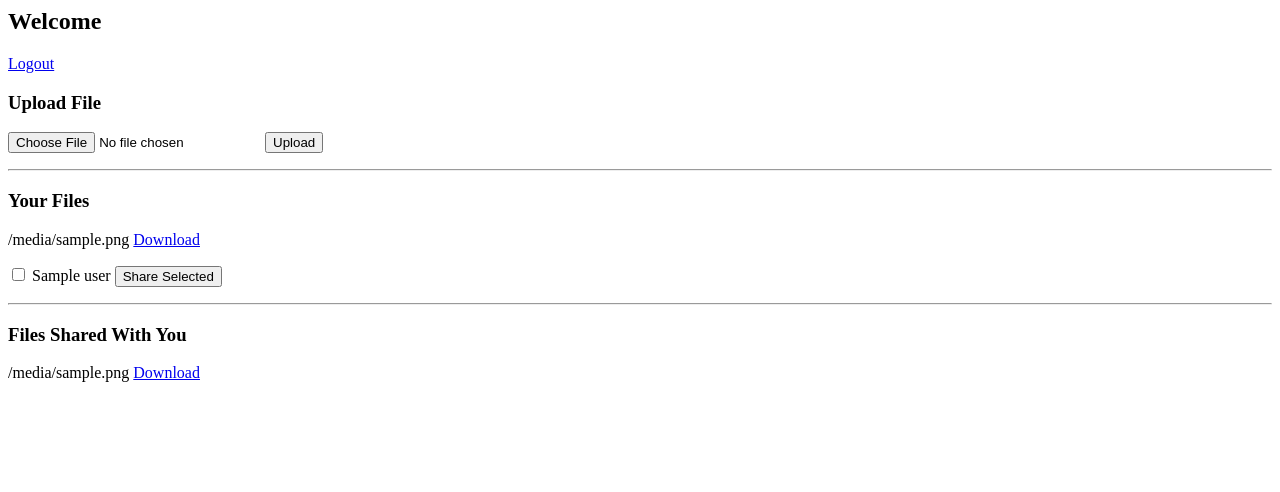
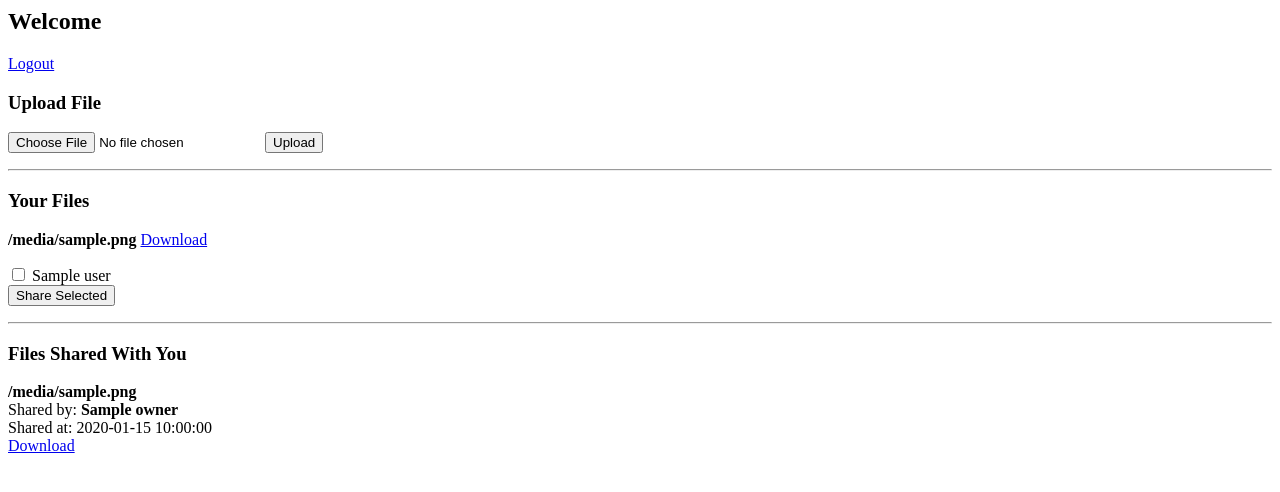
Before and after one commit to karthiksaide/secure-file-sharing, a Flask app: template templates/index.html in a window 1280 px wide. Shown: the top 492 px of the page. Run offline with Flask 3, Linux system fonts and the light colour scheme; the template is opened without the code that fills it: most values are stand-ins (such as "Sample title", 1, 10 or a date in 2020).

Commit message:
Added multi-user sharing with owner and timestamp display

```diff
--- a/app.py
+++ b/app.py
@@ -71,22 +71,24 @@ def dashboard():
         .eq("username", user) \
         .execute()
 
-    # Shared files
-    shared = supabase.table("file_permissions") \
+    # Shared permissions (who shared to me)
+    shared_permissions = supabase.table("file_permissions") \
         .select("*") \
         .eq("shared_with", user) \
+        .order("created_at", desc=True) \
         .execute()
 
-    shared_filenames = [s["filename"] for s in shared.data] if shared.data else []
+    shared_files = []
 
-    shared_files = []
-    if shared_filenames:
-        shared_files = supabase.table("files") \
-            .select("*") \
-            .in_("filename", shared_filenames) \
-            .execute().data
+    if shared_permissions.data:
+        for permission in shared_permissions.data:
+            shared_files.append({
+                "filename": permission["filename"],
+                "owner": permission["owner"],
+                "shared_at": permission["created_at"]
+            })
 
-    # Get all users for checkbox display
+    # All users except current user
     users = supabase.table("users").select("username").execute()
     all_users = [u["username"] for u in users.data if u["username"] != user]
 
@@ -109,6 +111,7 @@ def upload():
     filename = file.filename
     file_bytes = file.read()
 
+    # Store file under user folder
     supabase.storage.from_("encrypted-files").upload(
         f"{session['user']}/{filename}",
         file_bytes,
@@ -172,8 +175,10 @@ def download(filename):
     if not own.data and not shared.data:
         return "Unauthorized", 403
 
+    owner_folder = user if own.data else shared.data[0]["owner"]
+
     signed = supabase.storage.from_("encrypted-files") \
-        .create_signed_url(f"{own.data[0]['username'] if own.data else shared.data[0]['owner']}/{filename}", 60)
+        .create_signed_url(f"{owner_folder}/{filename}", 60)
 
     return redirect(signed["signedURL"])
 
--- a/templates/index.html
+++ b/templates/index.html
@@ -12,13 +12,18 @@
 <h3>Your Files</h3>
 {% for file in own_files %}
     <p>
-        {{ file.filename }}
+        <b>{{ file.filename }}</b>
         <a href="/download/{{ file.filename }}">Download</a>
 
         <form action="/share/{{ file.filename }}" method="post">
-            {% for u in all_users %}
-                <input type="checkbox" name="users" value="{{ u }}"> {{ u }}
-            {% endfor %}
+            <div>
+                {% for u in all_users %}
+                    <label>
+                        <input type="checkbox" name="users" value="{{ u }}">
+                        {{ u }}
+                    </label>
+                {% endfor %}
+            </div>
             <button type="submit">Share Selected</button>
         </form>
     </p>
@@ -29,7 +34,9 @@
 <h3>Files Shared With You</h3>
 {% for file in shared_files %}
     <p>
-        {{ file.filename }}
+        <b>{{ file.filename }}</b><br>
+        Shared by: <b>{{ file.owner }}</b><br>
+        Shared at: {{ file.shared_at }}<br>
         <a href="/download/{{ file.filename }}">Download</a>
     </p>
 {% endfor %}
```
